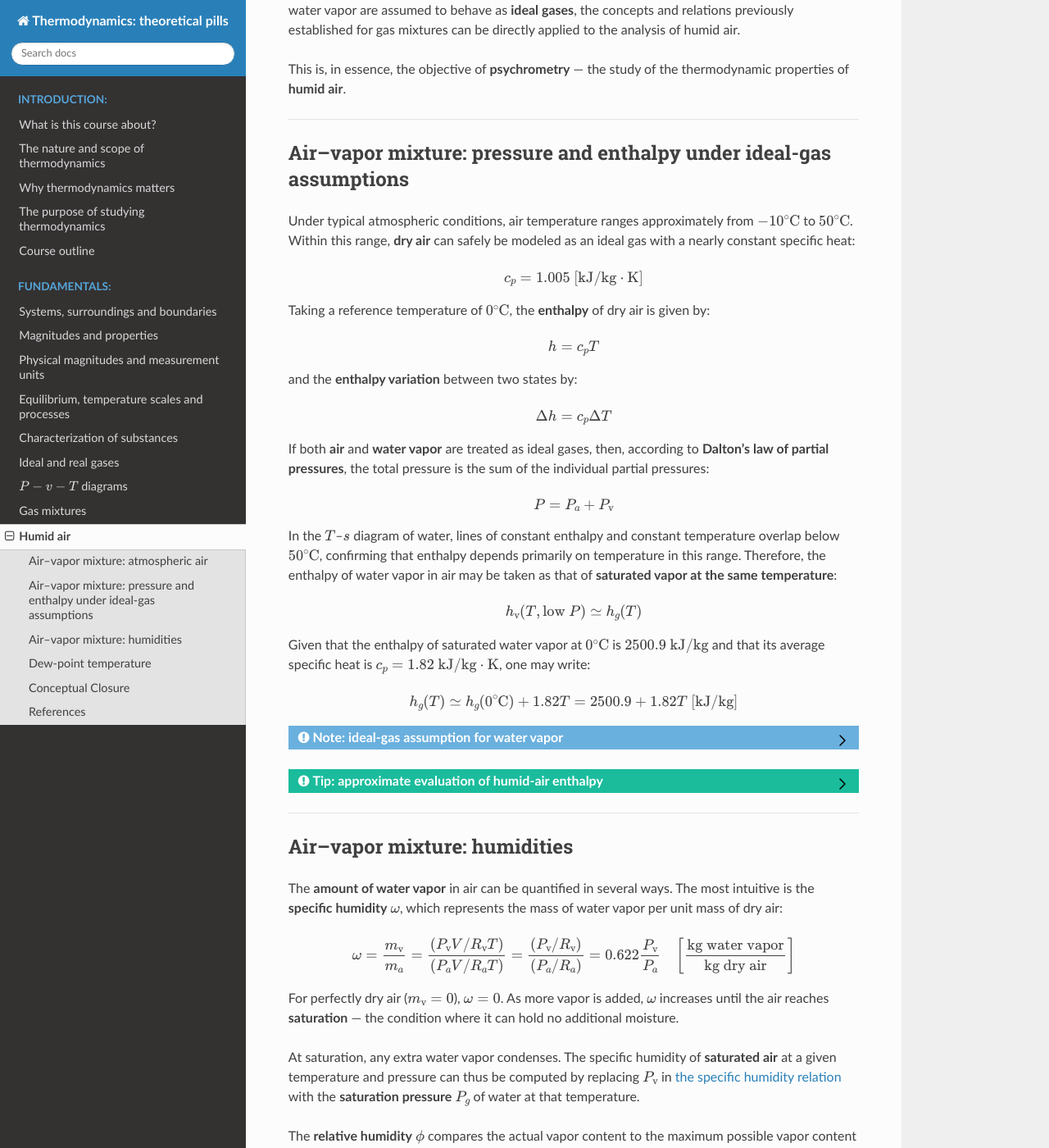
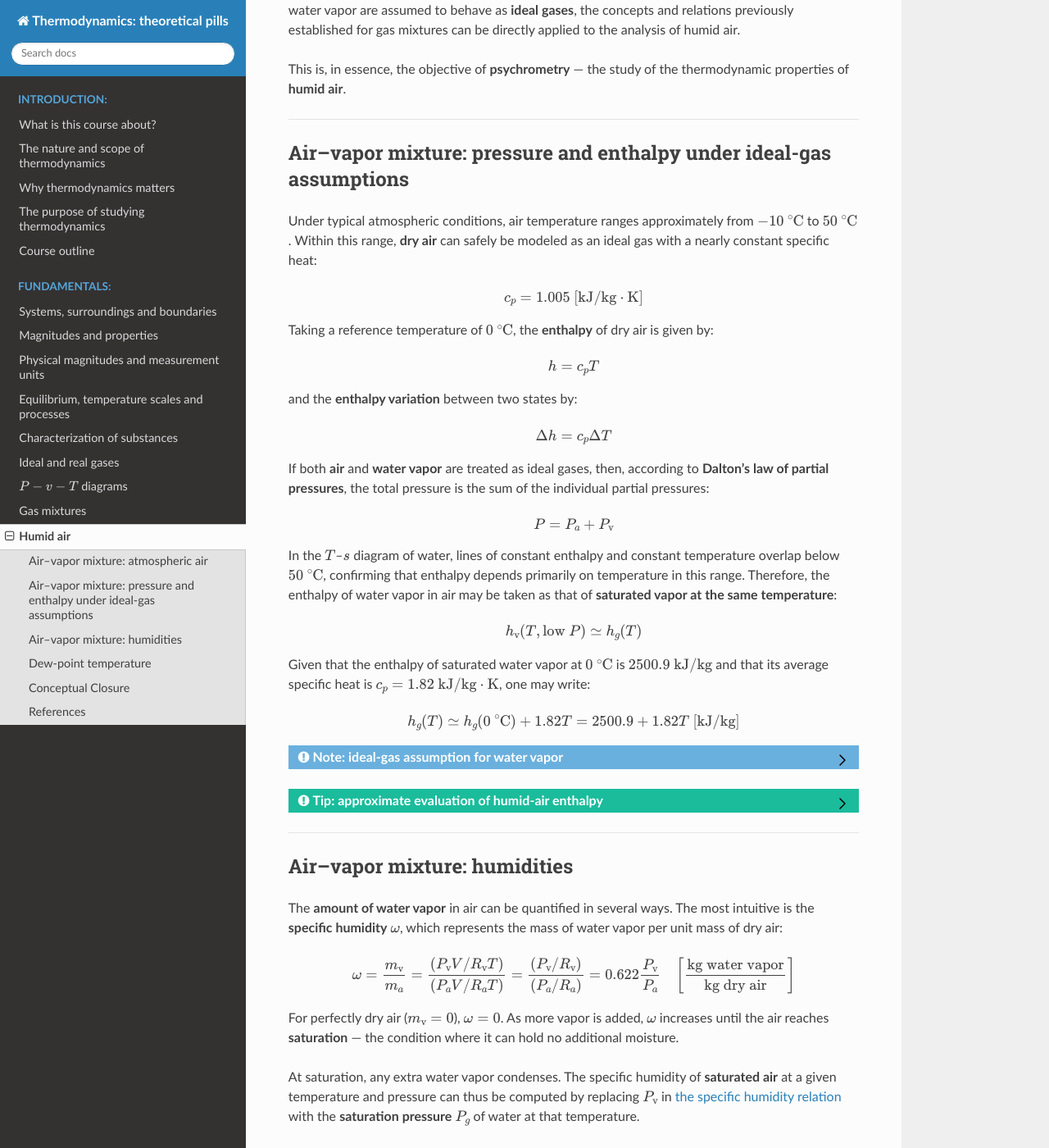
Before and after one commit to azarketa/Thermodynamics-theoretical-pills, a Sphinx documentation site: the page built from source/Humid_air.md, in a window 1280 px wide and 1400 px high, scrolled down 791 px. Shown: the whole window at 82% size. Built offline with Sphinx 7.4.7 and the Read the Docs theme 3.1.0, drawn with Linux system fonts in a browser that asks for light colours; cross-references to code outside the pages are shown as plain code.

Commit message:
Files updated

```diff
--- a/source/Humid_air.md
+++ b/source/Humid_air.md
@@ -22,13 +22,13 @@ This is, in essence, the objective of **psychrometry** — the study of the ther
 (subsec_air_{\text{v}}apor_pressure_and_enthalpy)=
 ### Air–vapor mixture: pressure and enthalpy under ideal-gas assumptions
 
-Under typical atmospheric conditions, air temperature ranges approximately from $-10^{\circ}\mathrm{C}$ to $50^{\circ}\mathrm{C}$.
+Under typical atmospheric conditions, air temperature ranges approximately from $-10 \ ^{\circ}\mathrm{C}$ to $50 \ ^{\circ}\mathrm{C}$.
 Within this range, **dry air** can safely be modeled as an ideal gas with a nearly constant specific heat:
 
 (eq_cp_dry_air)=
 $$c_p{}={}1.005 \ [\mathrm{kJ/kg\cdot K}]$$
 
-Taking a reference temperature of $0^{\circ}\mathrm{C}$, the **enthalpy** of dry air is given by:
+Taking a reference temperature of $0 \ ^{\circ}\mathrm{C}$, the **enthalpy** of dry air is given by:
 
 (eq_h_dry_air)=
 $$h{}={}c_p{}T$$
@@ -43,20 +43,20 @@ If both **air** and **water vapor** are treated as ideal gases, then, according
 (eq_dalton_air_{\text{v}}apor)=
 $$P{}={}P_a{}+{}P_{\text{v}}$$
 
-In the $T$–$s$ diagram of water, lines of constant enthalpy and constant temperature overlap below $50^{\circ}\mathrm{C}$, confirming that enthalpy depends primarily on temperature in this range. Therefore, the enthalpy of water vapor in air may be taken as that of **saturated vapor at the same temperature**:
+In the $T$–$s$ diagram of water, lines of constant enthalpy and constant temperature overlap below $50 \ ^{\circ}\mathrm{C}$, confirming that enthalpy depends primarily on temperature in this range. Therefore, the enthalpy of water vapor in air may be taken as that of **saturated vapor at the same temperature**:
 
 (eq_hv_hg_relation)=
 $$h_{\text{v}}(T,\text{low }P) \simeq h_g(T)$$
 
-Given that the enthalpy of saturated water vapor at $0^{\circ}\mathrm{C}$ is $2500.9\ \mathrm{kJ/kg}$ and that its average specific heat is $c_p{}={}1.82\ \mathrm{kJ/kg\cdot K}$, one may write:
+Given that the enthalpy of saturated water vapor at $0 \ ^{\circ}\mathrm{C}$ is $2500.9\ \mathrm{kJ/kg}$ and that its average specific heat is $c_p{}={}1.82\ \mathrm{kJ/kg\cdot K}$, one may write:
 
 (eq_hg_approximation)=
-$$h_g(T) \simeq h_g(0^{\circ}\mathrm{C}){}+{}1.82T{}={}2500.9{}+{}1.82{}T \ [\mathrm{kJ/kg}]$$
+$$h_g(T) \simeq h_g(0 \ ^{\circ}\mathrm{C}){}+{}1.82T{}={}2500.9{}+{}1.82{}T \ [\mathrm{kJ/kg}]$$
 
 :::{admonition} Note: ideal-gas assumption for water vapor
 :class: note, dropdown
 
-Treating water vapor as an ideal gas implies a small accuracy loss, but it is negligible under typical atmospheric conditions. At $50^{\circ}\mathrm{C}$, the saturation pressure of water is $12.3\ \mathrm{kPa}$. Below this pressure, water vapor behaves as an **ideal gas** with an error below $0.2%$, even in saturated states.
+Treating water vapor as an ideal gas implies a small accuracy loss, but it is negligible under typical atmospheric conditions. At $50 \ ^{\circ}\mathrm{C}$, the saturation pressure of water is $12.3 \ \mathrm{kPa}$. Below this pressure, water vapor behaves as an **ideal gas** with an error below $0.2%$, even in saturated states.
 Thus, water vapor enthalpy depends **only on temperature**, $h_{\text{v}}{}={}h(T)$.
 :::
 
```
